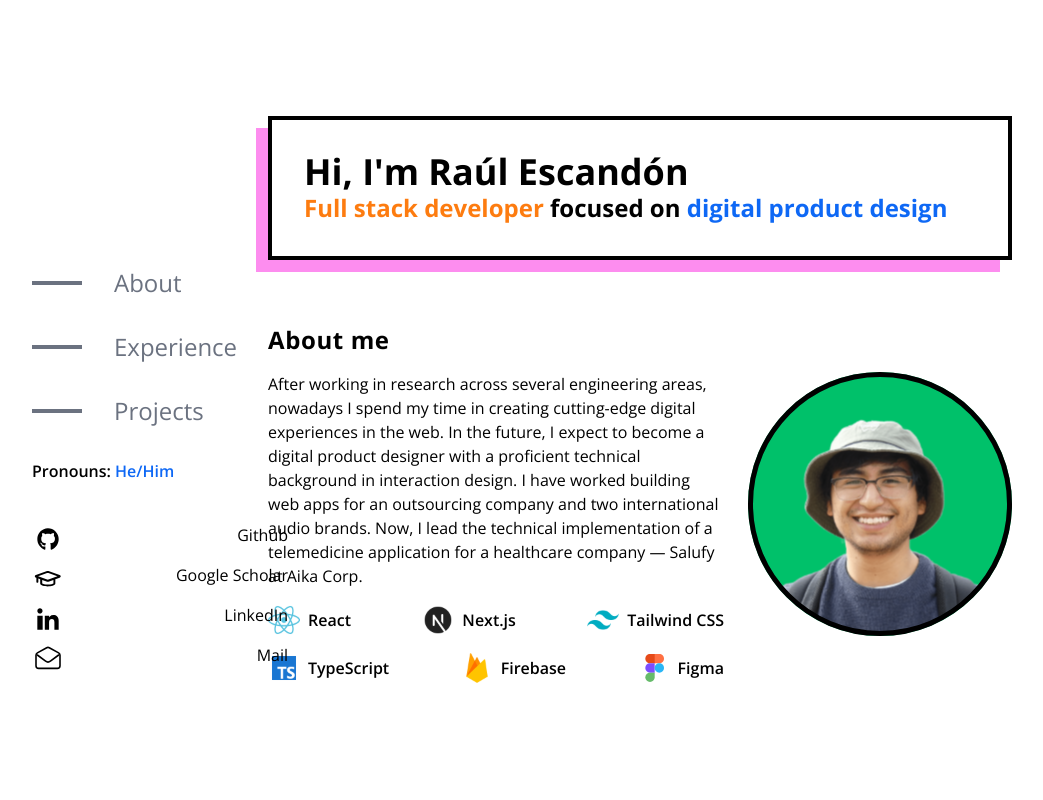
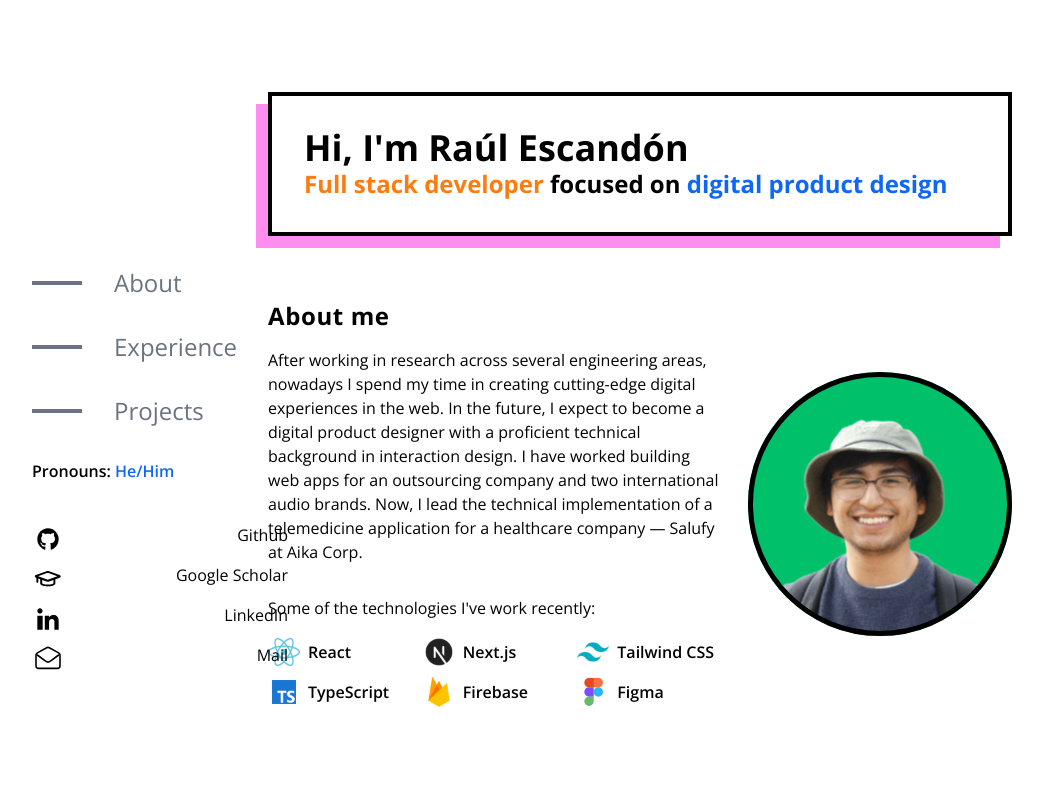
Before and after one commit to elmerescandon/eret_portfolio, a Next.js app: page / in a window 1280 px wide. Shown: the top 800 px of the page, without its empty margins (0-1043 px from the left). Built offline with nearby package versions, Linux system fonts and the light colour scheme.

Commit message:
:sparkles: Refactor BioTechnologies component to improve layout and readability

```diff
--- a/src/atomic-design/Organisms/BioTechnologies/BioTechnologies.tsx
+++ b/src/atomic-design/Organisms/BioTechnologies/BioTechnologies.tsx
@@ -7,7 +7,11 @@ type BioTechnologiesProps = {
 };
 const BioTechnologies = ({technologies}: BioTechnologiesProps) => {
   return (
-    <div className="flex flex-wrap gap-4 justify-between">
+    <div>
+      <p className="py-4 text-base font-normal">
+        Some of the technologies I've work recently:
+      </p>
+      <div className="grid grid-cols-3 gap-2">
         {technologies.map((item, index) => {
           return (
             <TechnologyLabel
@@ -18,6 +22,7 @@ const BioTechnologies = ({technologies}: BioTechnologiesProps) => {
           );
         })}
       </div>
+    </div>
   );
 };
 
```
Lines whose indentation alone changed are shown as unchanged.
